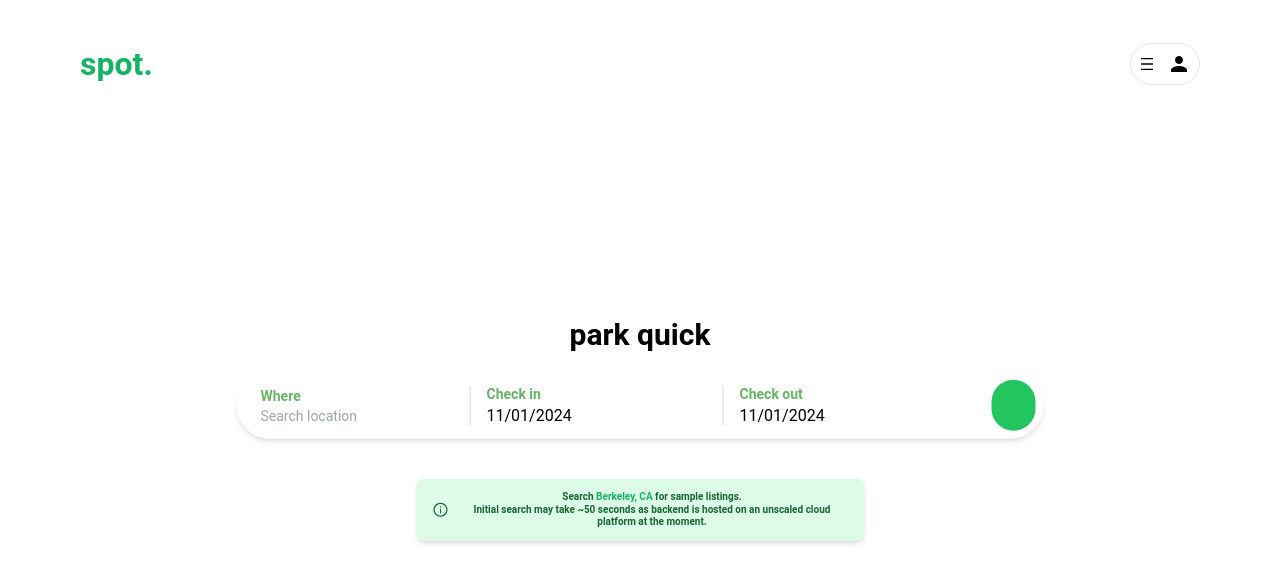
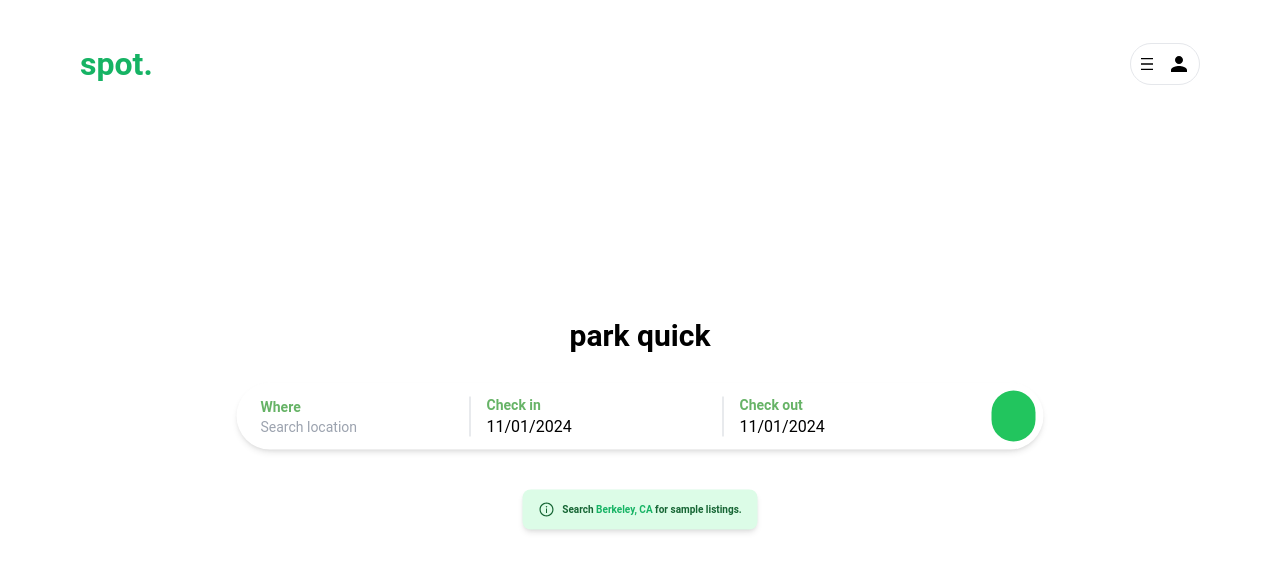
Before and after one commit to jjonahc24/cal-hacks-11.0, a React (Create React App) app in the folder client/my-app/: page / in a window 1280 px wide. Shown: the top 582 px of the page. Built offline with nearby package versions, Linux system fonts and the light colour scheme; no server answers; some icons are missing.

Commit message:
update disclaimer on landing page

```diff
--- a/client/my-app/src/Pages/landing_page.js
+++ b/client/my-app/src/Pages/landing_page.js
@@ -50,7 +50,7 @@ function LandingPage(props) {
         <h1 className="absolute top-1/2 left-1/2 transform -translate-x-1/2 -translate-y-[230%] text-center text-3xl font-bold mb-4 -mt-12">{text}</h1> {/* Typewriter effect text */}
         <SearchBar setListings={props.setListings} setSearchedLocation={props.setSearchedLocation} setStartDate={props.setStartDate} setEndDate={props.setEndDate}/>
 
-        <div className="mt-6 flex justify-center items-center bg-green-100 text-green-800 text-xs font-semibold px-4 py-3 rounded-lg shadow-md max-w-md mx-auto">
+        <div className="mt-6 inline-flex justify-center items-center bg-green-100 text-green-800 text-xs font-semibold px-4 py-3 rounded-lg shadow-md w-auto mx-auto">
         <div className="relative group flex items-center">
           <AiOutlineInfoCircle className="mr-2" size={16} />
           <div className="absolute bottom-full mb-2 hidden group-hover:block bg-gray-700 text-white text-[10px] rounded-md px-2 py-1 w-max">
@@ -59,8 +59,6 @@ function LandingPage(props) {
         </div>
         <p className="text-[10px] leading-tight">
           Search <span className="font-bold text-customGray">Berkeley, CA</span> for sample listings.
-          <br />
-          Initial search may take ~50 seconds as backend is hosted on an unscaled cloud platform at the moment.
         </p>
       </div>
       </div>
```
